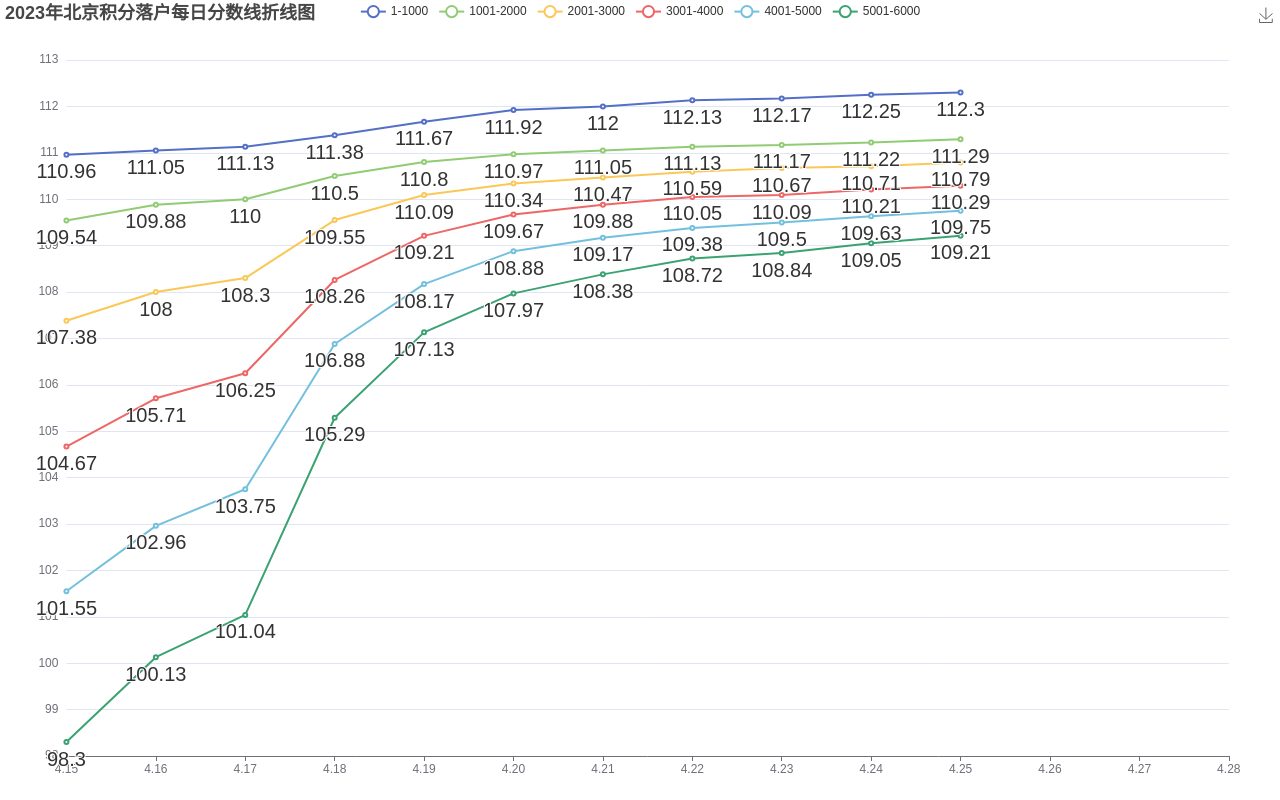
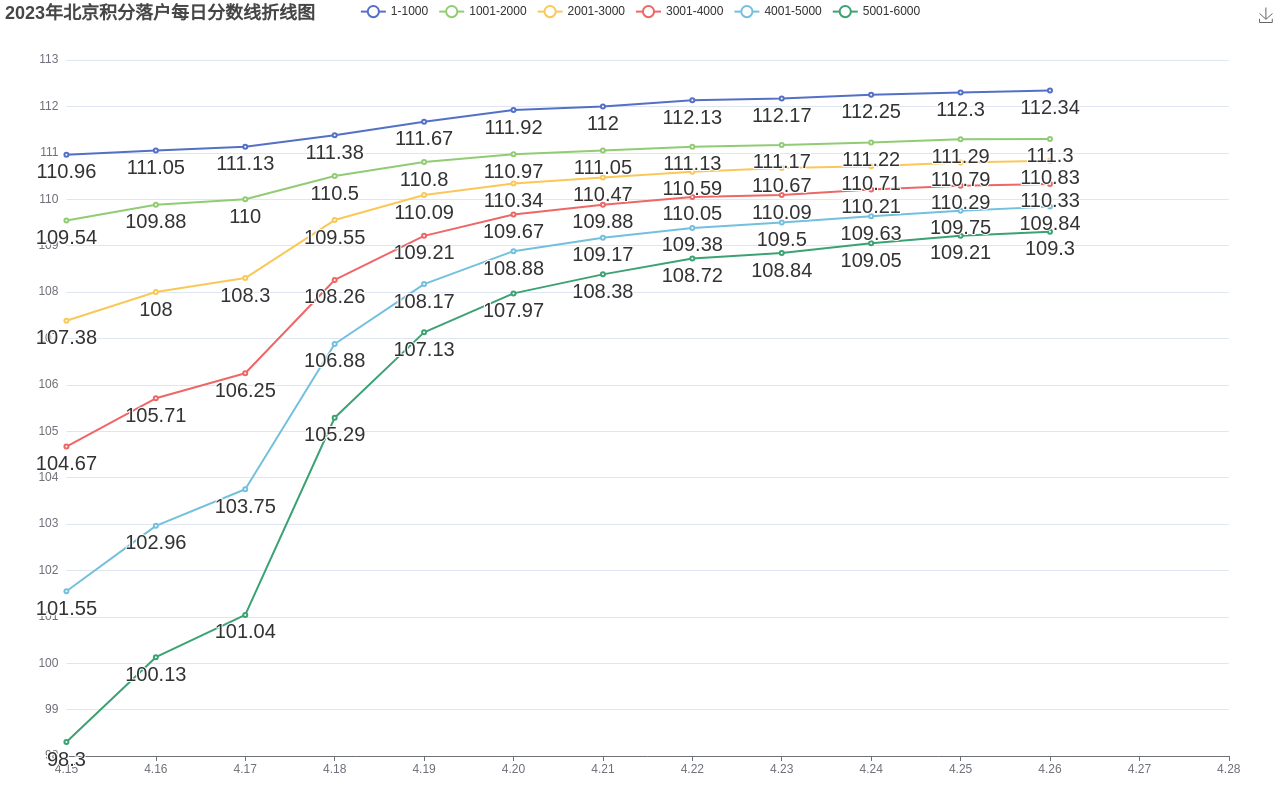
Before and after one commit to techyang/techyang.github.io, a plain HTML site: page bjjflh/2023.html in a window 1280 px wide. Drawn offline with nearby package versions, Linux system fonts and the light colour scheme.

Commit message:
20230426积分数据

```diff
--- a/bjjflh/2023.html
+++ b/bjjflh/2023.html
@@ -85,7 +85,7 @@
           fontSize: 20
         }
       },
-      data: [110.96, 111.05, 111.13,111.38,111.67,111.92,112,112.13,112.17,112.25 ,112.3]
+      data: [110.96, 111.05, 111.13,111.38,111.67,111.92,112,112.13,112.17,112.25 ,112.3,112.34]
     },
     {
       name: '1001-2000',
@@ -97,7 +97,7 @@
           fontSize: 20
         }
       },
-      data: [ 109.54, 109.88, 110,110.5,110.8,110.97,111.05 ,111.13,111.17,111.22,111.29]
+      data: [ 109.54, 109.88, 110,110.5,110.8,110.97,111.05 ,111.13,111.17,111.22,111.29,111.3]
     },
     {
       name: '2001-3000',
@@ -109,7 +109,7 @@
           fontSize: 20
         }
       },
-      data: [ 107.38, 108, 108.3,109.55,110.09 ,110.34,110.47,110.59,110.67,110.71,110.79]
+      data: [ 107.38, 108, 108.3,109.55,110.09 ,110.34,110.47,110.59,110.67,110.71,110.79,110.83]
     },
     {
       name: '3001-4000',
@@ -121,7 +121,7 @@
           fontSize: 20
         }
       },
-      data: [ 104.67, 105.71, 106.25,108.26,109.21,109.67,109.88,110.05,110.09,110.21,110.29]
+      data: [ 104.67, 105.71, 106.25,108.26,109.21,109.67,109.88,110.05,110.09,110.21,110.29,110.33]
     },
     {
       name: '4001-5000',
@@ -133,7 +133,7 @@
           fontSize: 20
         }
       },
-      data: [ 101.55, 102.96, 103.75,106.88 ,108.17,108.88,109.17,109.38,109.5,109.63,109.75]
+      data: [ 101.55, 102.96, 103.75,106.88 ,108.17,108.88,109.17,109.38,109.5,109.63,109.75,109.84]
     },
 	 {
       name: '5001-6000',
@@ -145,7 +145,7 @@
           fontSize: 20
         }
       },
-      data: [98.3, 100.13, 101.04,105.29,107.13 ,107.97,108.38,108.72,108.84,109.05,109.21]
+      data: [98.3, 100.13, 101.04,105.29,107.13 ,107.97,108.38,108.72,108.84,109.05,109.21,109.3]
     }
   ]
 };
```
